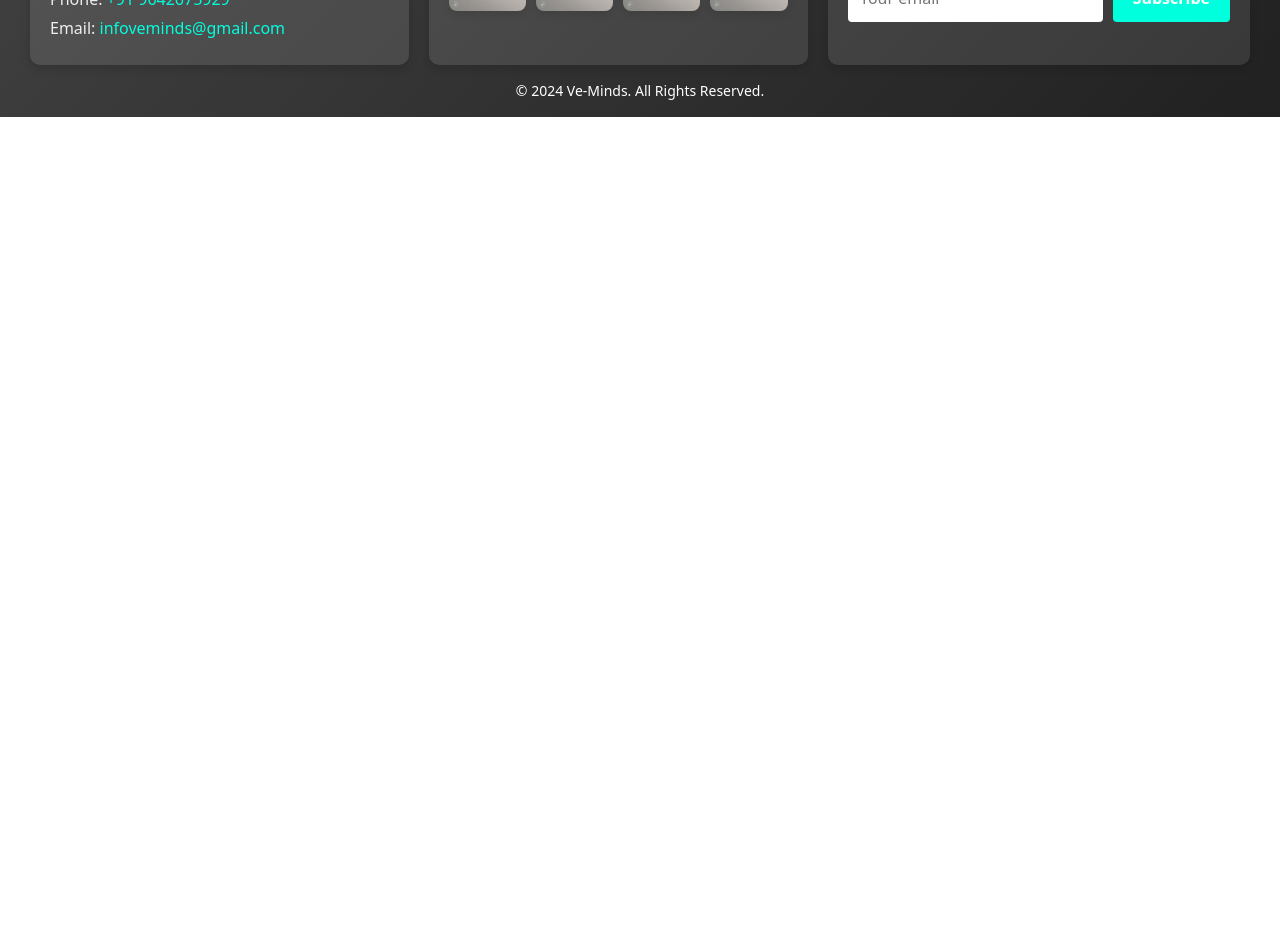
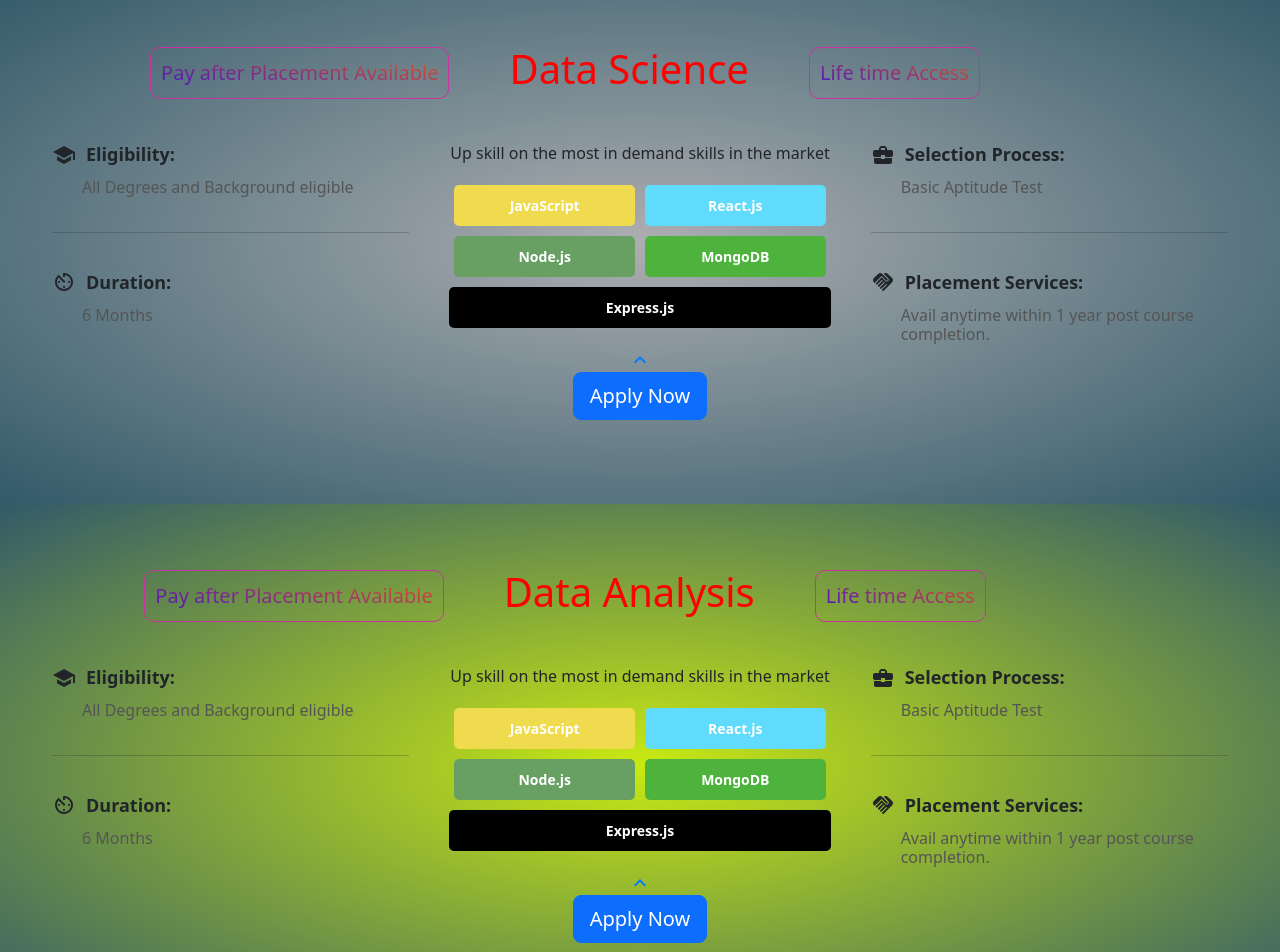
Before and after one commit to vinaysu/frontend-veminds, a React (Create React App) app: page /courses in a window 1280 px wide. Shown: the part 1160-2112 px from the top of the page. Before the commit the page ends 1277 px from the top, so only its background shows below. Built offline with nearby package versions, Linux system fonts and the light colour scheme.

Commit message:
all courses

```diff
--- a/src/components/courses/Courses.js
+++ b/src/components/courses/Courses.js
@@ -25,8 +25,8 @@ function Courses() {
             </p>
 
           </div>
-          <div className={styles.right_fullstack} >
-            <div className={styles.snakeBorder}>
+          <div id='startForFree' className={styles.right_fullstack} >
+            <div  className={styles.snakeBorder}>
               <div className={styles.startForFree} >
                 <div className={styles.top_startForFree} >
                   <h2>Start learning for FREE</h2>
@@ -112,6 +112,7 @@ function Courses() {
             </div>
 
             <div className={styles.buttonAndArrow}>
+              <p className={styles.upskill} >Up skill on the most in demand skills in the market</p>
               <div className={styles.technologyList}>
                 <span className={styles.technology}>JavaScript</span>
                 <span className={styles.technology}>React.js</span>
@@ -120,7 +121,7 @@ function Courses() {
                 <span className={styles.technology}>Express.js</span>
               </div>
               <KeyboardArrowUpIcon className={styles.upArrow}></KeyboardArrowUpIcon>
-              <button className="btn btn-primary btn-lg">Apply Now</button>
+              <a href='#startForFree' ><button className="btn btn-primary btn-lg">Apply Now</button> </a>
             </div>
 
             <div className={`${styles.column_mern}`}>
@@ -143,10 +144,140 @@ function Courses() {
             </div>
 
           </div>
+        </div>
+        <div className={styles.details_dataScience} >
+          <div className={`${styles.topContainer}`}>
+            <span className={`${styles.payAfterPlacement}`}>
+              Pay after Placement Available
+            </span>
+            <h1 className={styles.title_mern}>Data Science</h1>
+            <span className={`${styles.access}`}>
+              Life time Access
+            </span>
+          </div>
 
 
+          <div className={styles.columns_mern} >
+
+            <div className={`${styles.column_mern}`}>
+              <div className={styles.item_eligibility}>
+                <div className={styles.itemHeader}>
+                  <SchoolIcon />
+                  <span>Eligibility:</span>
+                </div>
+                <h6>All Degrees and Background eligible</h6>
+                <hr />
+              </div>
+
+              <div className={styles.item_eligibility}>
+                <div className={styles.itemHeader}>
+                  <AvTimerIcon />
+                  <span>Duration:</span>
+                </div>
+                <h6>6 Months</h6>
+              </div>
+            </div>
+
+            <div className={styles.buttonAndArrow}>
+              <p className={styles.upskill} >Up skill on the most in demand skills in the market</p>
+              <div className={styles.technologyList}>
+                <span className={styles.technology}>JavaScript</span>
+                <span className={styles.technology}>React.js</span>
+                <span className={styles.technology}>Node.js</span>
+                <span className={styles.technology}>MongoDB</span>
+                <span className={styles.technology}>Express.js</span>
+              </div>
+              <KeyboardArrowUpIcon className={styles.upArrow}></KeyboardArrowUpIcon>
+              <a href='#startForFree' ><button className="btn btn-primary btn-lg">Apply Now</button> </a>
+            </div>
+
+            <div className={`${styles.column_mern}`}>
+              <div className={styles.item_eligibility}>
+                <div className={styles.itemHeader}>
+                  <BusinessCenterIcon />
+                  <span>Selection Process:</span>
+                </div>
+                <h6>Basic Aptitude Test</h6>
+                <hr />
+              </div>
+
+              <div className={styles.item_eligibility}>
+                <div className={styles.itemHeader}>
+                  <HandshakeIcon />
+                  <span>Placement Services:</span>
+                </div>
+                <h6>Avail anytime within 1 year post course completion.</h6>
+              </div>
+            </div>
+
+          </div>
+        </div>
+        <div className={styles.details_dataAnalysis} >
+          <div className={`${styles.topContainer}`}>
+            <span className={`${styles.payAfterPlacement}`}>
+              Pay after Placement Available
+            </span>
+            <h1 className={styles.title_mern}>Data Analysis</h1>
+            <span className={`${styles.access}`}>
+              Life time Access
+            </span>
+          </div>
 
 
+          <div className={styles.columns_mern} >
+
+            <div className={`${styles.column_mern}`}>
+              <div className={styles.item_eligibility}>
+                <div className={styles.itemHeader}>
+                  <SchoolIcon />
+                  <span>Eligibility:</span>
+                </div>
+                <h6>All Degrees and Background eligible</h6>
+                <hr />
+              </div>
+
+              <div className={styles.item_eligibility}>
+                <div className={styles.itemHeader}>
+                  <AvTimerIcon />
+                  <span>Duration:</span>
+                </div>
+                <h6>6 Months</h6>
+              </div>
+            </div>
+
+            <div className={styles.buttonAndArrow}>
+              <p className={styles.upskill} >Up skill on the most in demand skills in the market</p>
+              <div className={styles.technologyList}>
+                <span className={styles.technology}>JavaScript</span>
+                <span className={styles.technology}>React.js</span>
+                <span className={styles.technology}>Node.js</span>
+                <span className={styles.technology}>MongoDB</span>
+                <span className={styles.technology}>Express.js</span>
+              </div>
+              <KeyboardArrowUpIcon className={styles.upArrow}></KeyboardArrowUpIcon>
+              <a href='#startForFree' ><button className="btn btn-primary btn-lg">Apply Now</button> </a>
+            </div>
+
+            <div className={`${styles.column_mern}`}>
+              <div className={styles.item_eligibility}>
+                <div className={styles.itemHeader}>
+                  <BusinessCenterIcon />
+                  <span>Selection Process:</span>
+                </div>
+                <h6>Basic Aptitude Test</h6>
+                <hr />
+              </div>
+
+              <div className={styles.item_eligibility}>
+                <div className={styles.itemHeader}>
+                  <HandshakeIcon />
+                  <span>Placement Services:</span>
+                </div>
+                <h6>Avail anytime within 1 year post course completion.</h6>
+              </div>
+            </div>
+
+          </div>
         </div>
       </div>
     </div>
--- a/src/components/courses/Courses.module.css
+++ b/src/components/courses/Courses.module.css
@@ -59,6 +59,9 @@
     100% {
         border-image-source: linear-gradient(450deg, transparent, #3be1e4, transparent, transparent);
     }
+}
+.main_courseSection{
+    scroll-behavior: smooth;
 }
 
 .button_startForFree {
@@ -225,8 +228,27 @@ h6 {
 }
 
 .details_fullStack {
-    margin-top: 3rem;
+    /* margin-top: 3rem; */
+    padding: 4rem 0;
+    background-image: radial-gradient(rgb(148, 93, 93), rgb(231, 217, 204));
 
+}
+
+.details_dataScience {
+    /* margin-top: 3rem; */
+    background-image: radial-gradient(rgb(173, 174, 177), rgb(50, 90, 105));
+    padding: 4rem 0;
+}
+
+.details_dataAnalysis {
+    /* margin-top: 3rem; */
+    padding: 4rem 0;
+    background-image: radial-gradient(rgb(201, 233, 18), rgb(50, 90, 105));
+}
+
+.upskill {
+
+    margin-bottom: 0px;
 }
 
 .buttonAndArrow {
```
